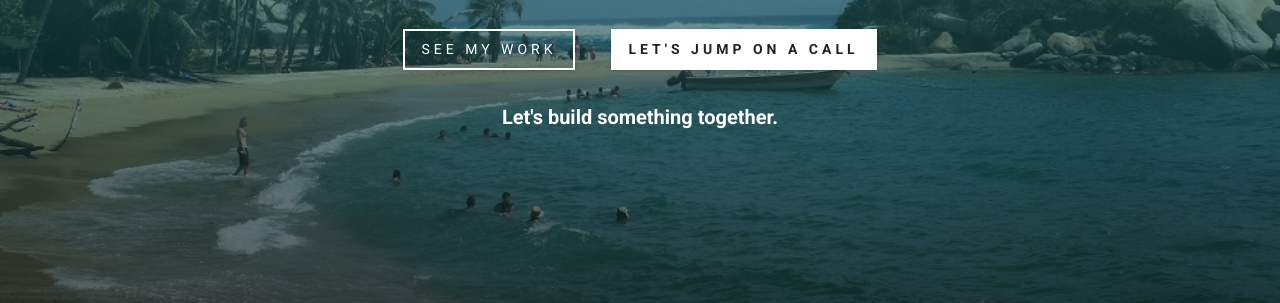
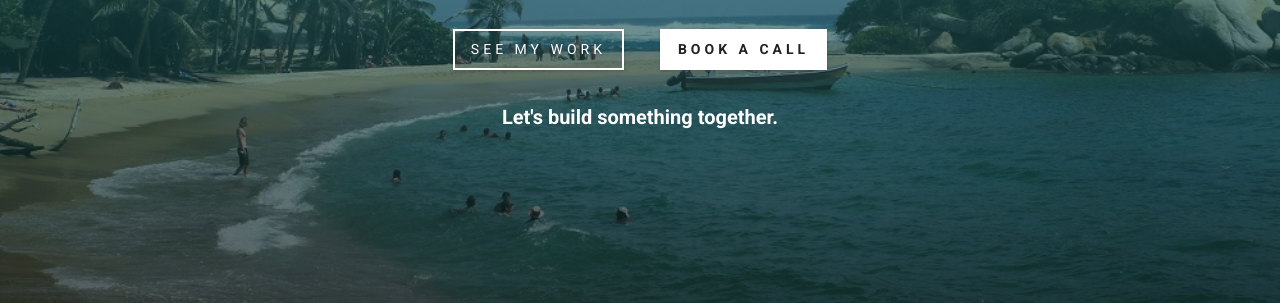
Before and after one commit to dylanlalonde/portfolio-js, a plain HTML site: page index.html in a window 1280 px wide. Shown: the part 493-796 px from the top of the page. Drawn offline with Linux system fonts and the light colour scheme.

Commit message:
update text

```diff
--- a/index.html
+++ b/index.html
@@ -74,7 +74,7 @@
             see my work
           </a>
           <a href="#connect" id="cta-btn" class="scroll-link btn btn-white cta">
-            let's jump on a call
+            Book a Call
           </a>
           <div class="cta-callout">
             <p class="cta-callout-text">Let's build something together.</p>
```
